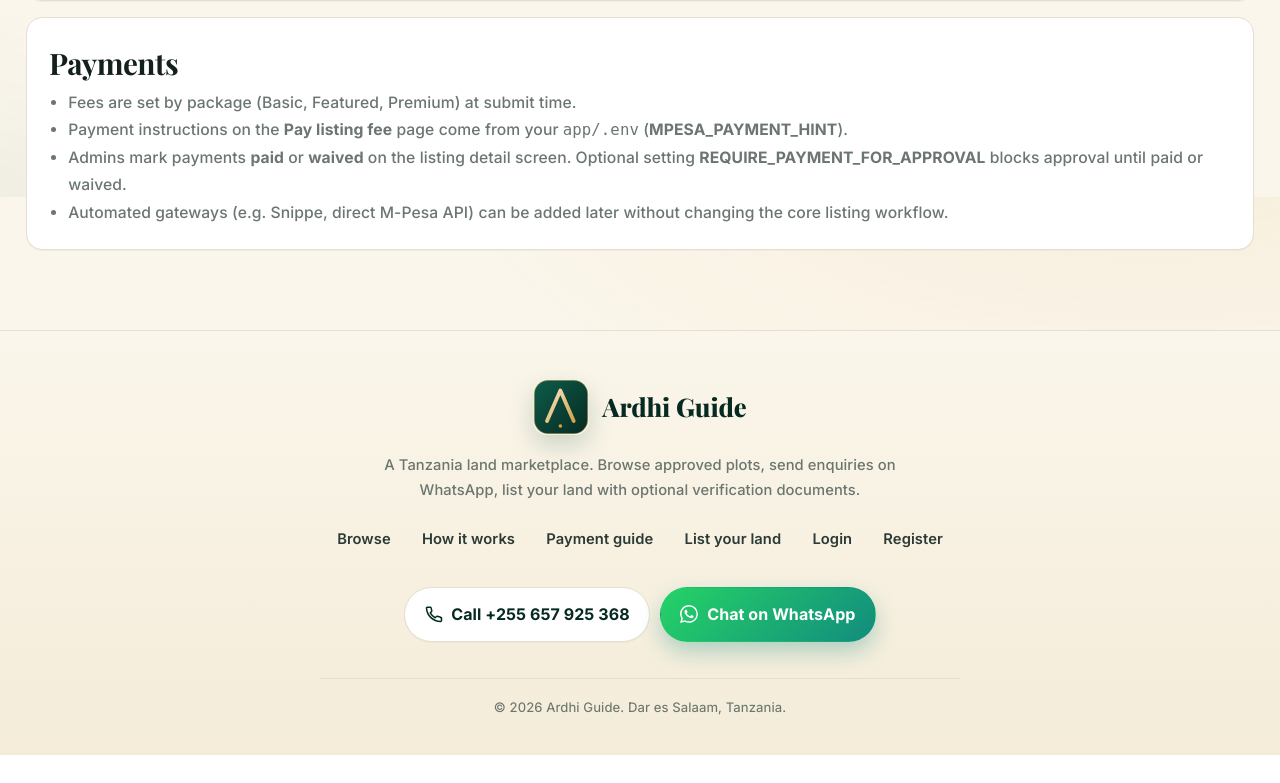
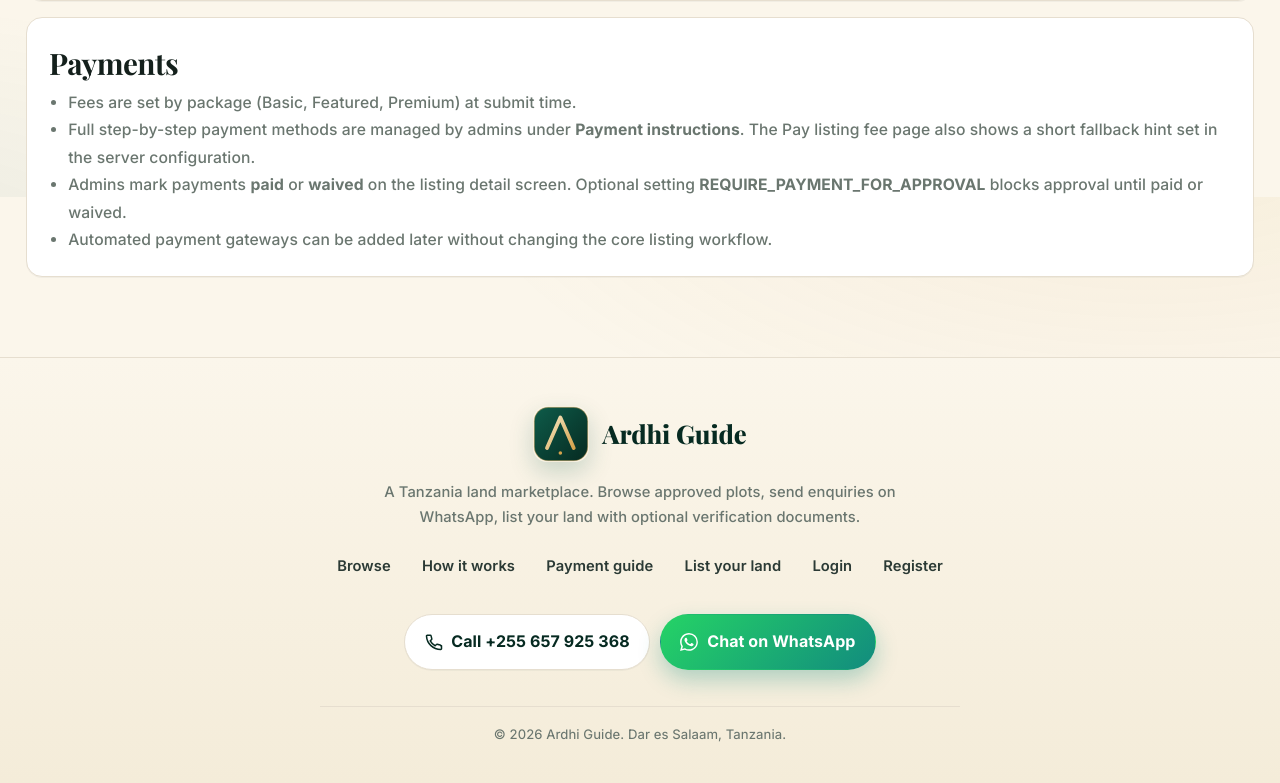
Before and after one commit to olam-devs/ardhiguide, a PHP site: page /how-it-works.php in a window 1280 px wide. Shown: the part 1403-2186 px from the top of the page. Before the commit the page ends 2158 px from the top, so only its background shows below. Run offline with PHP 8.4, Linux system fonts and the light colour scheme; some web fonts are replaced.

Commit message:
fix: genericise public payment wording (admin-managed categories, not method-specific)
Payment categories on the public guide are admin-managed and may
include M-Pesa, bank transfer, escrow, or anything else the admin
publishes. Public-facing copy should not hard-code a single method.

- pay-listing.php: receipt CTA now says "Send your payment receipt
  on WhatsApp"; pre-filled WhatsApp message says "I have completed
  the payment" with "SMS, screenshot, or bank slip" as accepted
  proof. Quick-hint card relabeled from "M-Pesa" to
  "Quick payment hint".
- index.php: homepage CTA banner copy generalised to "any of the
  methods in our published payment guide".
- submit-listing.php: package-fee helper text dropped the
  M-Pesa-only reference.
- payment-instructions.php (public): empty-state message no longer
  pre-names specific methods.
- how-it-works.php: payments section wording generalised.

Admin placeholders inside the admin payment-instructions editor are
left untouched because they help admins author categories.

```diff
--- a/public/how-it-works.php
+++ b/public/how-it-works.php
@@ -64,9 +64,9 @@ ob_start();
     <h2>Payments</h2>
     <ul class="sub" style="margin:0;padding-left:1.2rem;line-height:1.75">
       <li>Fees are set by package (Basic, Featured, Premium) at submit time.</li>
-      <li>Payment instructions on the <strong>Pay listing fee</strong> page come from your <code>app/.env</code> (<strong>MPESA_PAYMENT_HINT</strong>).</li>
+      <li>Full step-by-step payment methods are managed by admins under <strong>Payment instructions</strong>. The Pay listing fee page also shows a short fallback hint set in the server configuration.</li>
       <li>Admins mark payments <strong>paid</strong> or <strong>waived</strong> on the listing detail screen. Optional setting <strong>REQUIRE_PAYMENT_FOR_APPROVAL</strong> blocks approval until paid or waived.</li>
-      <li>Automated gateways (e.g. Snippe, direct M-Pesa API) can be added later without changing the core listing workflow.</li>
+      <li>Automated payment gateways can be added later without changing the core listing workflow.</li>
     </ul>
   </div>
 
--- a/public/index.php
+++ b/public/index.php
@@ -361,7 +361,7 @@ ob_start();
     <div>
       <div class="kicker" style="color:var(--gold-100);letter-spacing:.28em">Ready to start?</div>
       <h2>Got a plot to sell? <em>Reach buyers today.</em></h2>
-      <p>Create a free account, submit your land with photos and optional documents, and our team will review it before publishing. Pay your listing fee with M-Pesa and follow our published payment guide.</p>
+      <p>Create a free account, submit your land with photos and optional documents, and our team will review it before publishing. Pay your listing fee using any of the methods in our published payment guide.</p>
     </div>
     <div class="btns">
       <?php if ($canList): ?>
--- a/public/payment-instructions.php
+++ b/public/payment-instructions.php
@@ -33,7 +33,7 @@ ob_start();
     <div class="card pad reveal">
       <div class="kicker">Coming soon</div>
       <h2 style="margin:.25rem 0 .55rem">Payment instructions will appear here.</h2>
-      <p class="sub">Our admin team is preparing categories such as M-Pesa, bank transfer, and others. Please check back shortly, or reach out on WhatsApp for help right now.</p>
+      <p class="sub">Our admin team is preparing the payment categories. Please check back shortly, or reach out on WhatsApp for help right now.</p>
     </div>
   <?php else: ?>
     <div class="pi-grid reveal">
--- a/public/submit-listing.php
+++ b/public/submit-listing.php
@@ -214,7 +214,7 @@ ob_start();
           <option value="featured">Featured. TSh 30,000</option>
           <option value="premium">Premium. TSh 100,000</option>
         </select>
-        <div class="sub" style="font-size:.92rem;margin-top:.35rem">Fee is due before we prioritise review. Follow the published payment guide for M-Pesa steps; admin will confirm receipt.</div>
+        <div class="sub" style="font-size:.92rem;margin-top:.35rem">Fee is due before we prioritise review. Follow the published payment guide for full steps; admin will confirm receipt.</div>
       </div>
 
       <div>
```
Also changed, not shown: public/pay-listing.php (+5 -5 lines).
